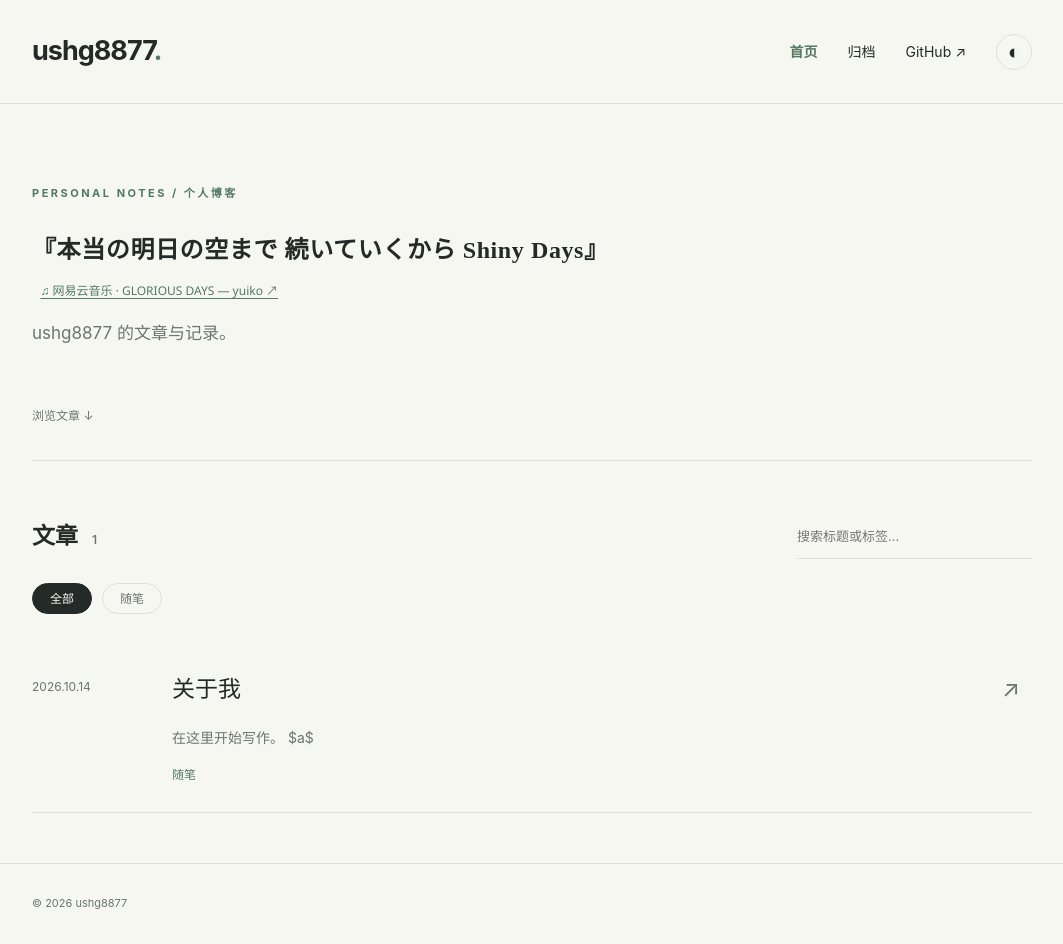
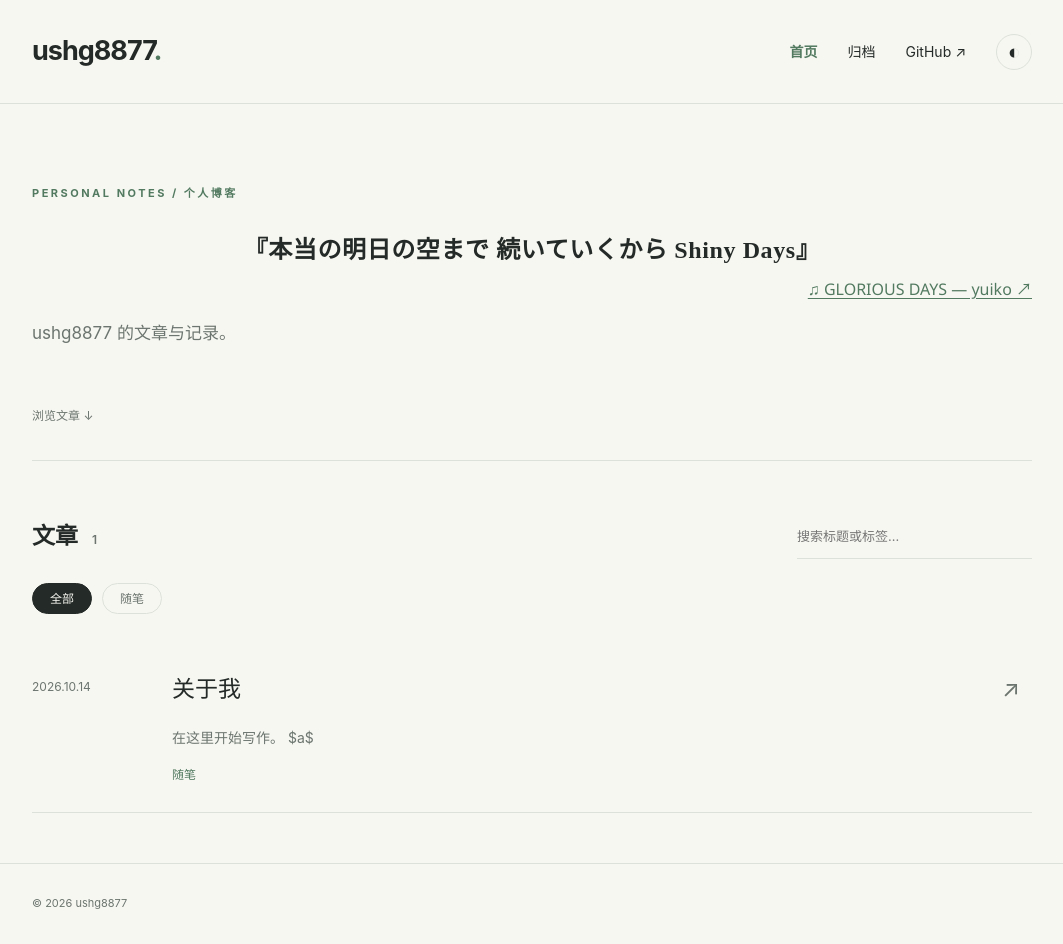
Before and after one commit to ushg8877/ushg8877.github.io, a Jekyll site: the page built from index.html, in a window 1280 px wide. Shown: the whole page, without its empty margins (108-1171 px from the left). Built offline with Jekyll 4.4.1, drawn with Linux system fonts in a browser that asks for light colours.

Commit message:
Update blog from local manager

```diff
--- a/_layouts/default.html
+++ b/_layouts/default.html
@@ -1,3 +1,3 @@
 <!doctype html>
-<html lang="zh-CN"><head><meta charset="utf-8"><meta name="viewport" content="width=device-width,initial-scale=1"><meta name="description" content="{{ page.description | default: site.description | escape }}"><title>{% if page.title %}{{ page.title | escape }} · {% endif %}{{ site.title }}</title><link rel="stylesheet" href="{{ '/assets/style.css?v=20261014-3' | relative_url }}"><script>try{document.documentElement.dataset.theme=localStorage.getItem('theme')||'light'}catch(e){}</script></head>
+<html lang="zh-CN"><head><meta charset="utf-8"><meta name="viewport" content="width=device-width,initial-scale=1"><meta name="description" content="{{ page.description | default: site.description | escape }}"><title>{% if page.title %}{{ page.title | escape }} · {% endif %}{{ site.title }}</title><link rel="stylesheet" href="{{ '/assets/style.css?v=20261014-4' | relative_url }}"><script>try{document.documentElement.dataset.theme=localStorage.getItem('theme')||'light'}catch(e){}</script></head>
 <body><a class="skip" href="#main">跳到正文</a><header><a class="brand" href="/">ushg8877<span class="dot">.</span></a><nav aria-label="主导航"><a href="/" {% if page.url == '/' %}aria-current="page"{% endif %}>首页</a><a href="/archive/" {% if page.url == '/archive/' %}aria-current="page"{% endif %}>归档</a><a href="https://github.com/ushg8877">GitHub ↗</a><button id="theme" aria-label="切换深浅色主题">◐</button></nav></header><main id="main">{{ content }}</main><footer><span>© {{ 'now' | date: '%Y' }} ushg8877</span></footer><script src="/assets/site.js?v=20261014-3" defer></script></body></html>
--- a/index.html
+++ b/index.html
@@ -1,5 +1,5 @@
 ---
 layout: default
 ---
-<section class="hero"><div class="eyebrow">PERSONAL NOTES / 个人博客</div><h1 class="hero-heading"><span id="hero-quote" lang="ja">『本当の明日の空まで 続いていくから Shiny Days』</span></h1><div class="song-link-row"><a class="song-link" href="https://music.163.com/#/song?id=410925724" target="_blank" rel="noopener noreferrer" aria-label="在网易云音乐收听 yuiko 的 GLORIOUS DAYS（新窗口）">♫ 网易云音乐 · GLORIOUS DAYS — yuiko ↗</a></div><p>ushg8877 的文章与记录。</p><div class="hero-bottom"><a href="#articles">浏览文章 ↓</a></div></section>
+<section class="hero"><div class="eyebrow">PERSONAL NOTES / 个人博客</div><h1 class="hero-heading"><span id="hero-quote" lang="ja">『本当の明日の空まで 続いていくから Shiny Days』</span></h1><div class="song-link-row"><a class="song-link" href="https://music.163.com/#/song?id=410925724" target="_blank" rel="noopener noreferrer" aria-label="收听 yuiko 的 GLORIOUS DAYS（新窗口）">♫ GLORIOUS DAYS — yuiko ↗</a></div><p>ushg8877 的文章与记录。</p><div class="hero-bottom"><a href="#articles">浏览文章 ↓</a></div></section>
 <section id="articles"><div class="section-head"><h2>文章<span class="count">{{ site.posts | size }}</span></h2><label class="search"><span class="sr-only">搜索文章</span><input id="search" type="search" placeholder="搜索标题或标签…"></label></div><div class="filters" aria-label="按标签筛选"><button class="active" data-tag="">全部</button>{% assign tags = site.tags | sort %}{% for tag in tags %}<button data-tag="{{ tag[0] | escape }}">{{ tag[0] | escape }}</button>{% endfor %}</div><div id="posts">{% for post in site.posts %}<article class="post-card" data-title="{{ post.title | escape }}" data-tags="{{ post.tags | join: '|' | escape }}"><time datetime="{{ post.date | date_to_xmlschema }}">{{ post.date | date: '%Y.%m.%d' }}</time><div><h3><a href="{{ post.url }}">{{ post.title | escape }}</a></h3><p>{{ post.excerpt | strip_html | truncate: 130 }}</p><div class="tags">{% for tag in post.tags %}<span>{{ tag | escape }}</span>{% endfor %}</div></div><span class="arrow" aria-hidden="true">↗</span></article>{% endfor %}</div>{% if site.posts.size == 0 %}<div class="empty"><span>01 / 即将开始</span><h3>第一篇文章，还在路上。</h3><p>这里将收录新的文章与随笔。</p></div>{% endif %}<p id="no-results" hidden>没有找到匹配的文章，试试其他关键词。</p></section>
```
Also changed, not shown: assets/style.css.
